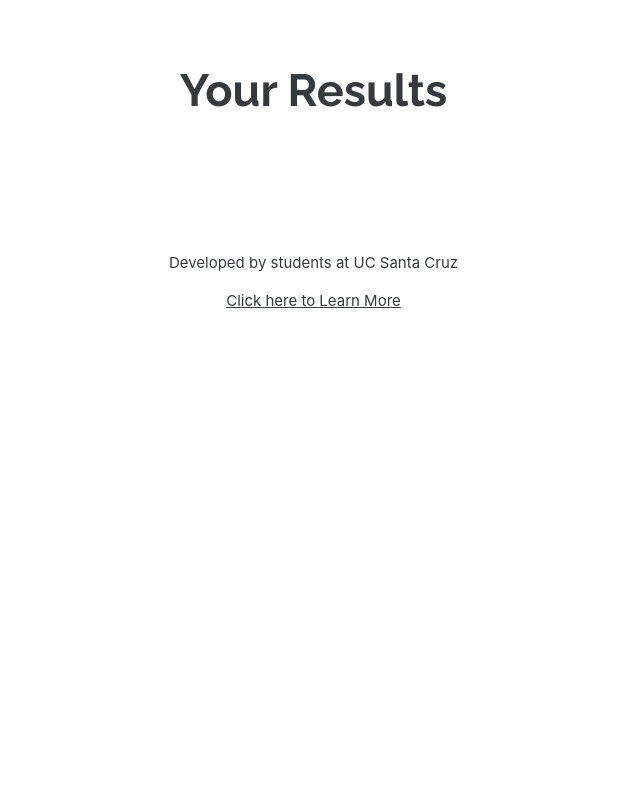
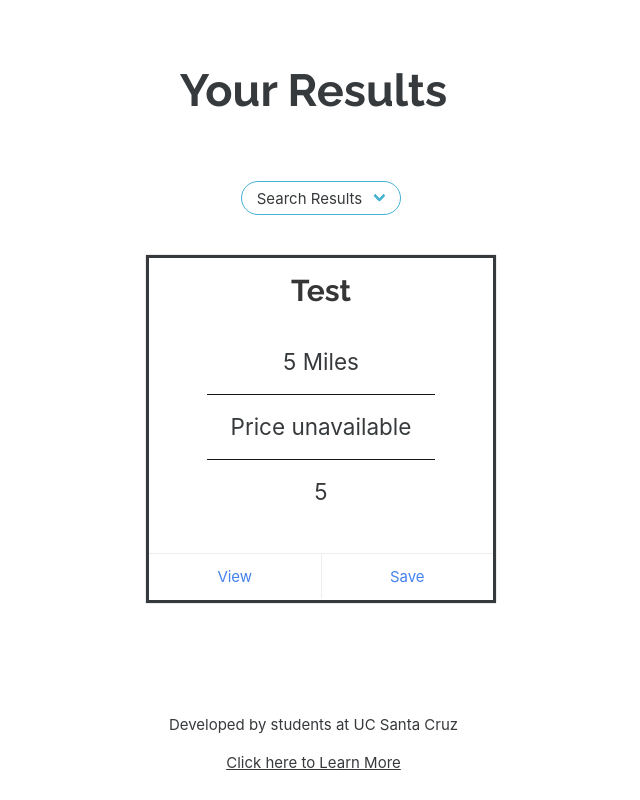
Before and after one commit to krishnakpandian/CSE-115, a React (Create React App) app: page / in a window 1280 px wide. Shown: the part 1025-1825 px from the top of the page, without its empty margins (319-959 px from the left). Before the commit the page ends 1363 px from the top, so only its background shows below. Built offline with nearby package versions, Linux system fonts and the light colour scheme.

Commit message:
Results can render or not render depending on variable from parent components but not without manually refreshing page

```diff
--- a/src/Views/Home.tsx
+++ b/src/Views/Home.tsx
@@ -5,15 +5,16 @@ import NavbarTop from "../components/NavBar/navbar_top";
 import NavbarBottom from "../components/NavBar/navbar_bottom";
 import NavbarMiddle from "../components/NavBar/navbar_middle";
 import ResultBody from '../components/Results/result-body';
+import SaveToggle from '../components/Results/saveToggle';
 import Search from '../components/search/Search';
 import MapResult from '../components/Request/MapResult';
-import {results, props} from "../components/Results/result-body";
+import { results, props } from "../components/Results/result-body";
 
 const Home = () => {
   const [data, setData] = useState<props>({
-      results: [],
+    results: [{ cityName: "Test", distance: 5, travelTime: 5, averageCost: -1 }],
     statusCode: 0,
-      message:"",
+    message: "",
     lat: 0,
     lng: 0,
     address: ""
@@ -36,7 +37,7 @@ const Home = () => {
       <Search data={data} setData={updateData} />
       <NavbarMiddle />
       <MapResult {...data} />
-        <ResultBody {...data}/>
+      <SaveToggle searchState={'search'} {...data} />
       <NavbarBottom />
     </div>
   );
--- a/src/components/Results/result-body.tsx
+++ b/src/components/Results/result-body.tsx
@@ -1,8 +1,8 @@
 import React, { Component } from "react";
 import { checkServerIdentity } from "tls";
 import "../../bulma.css"
+import Search from "../search/Search";
 import "./result-body.css"
-import SaveToggle from "./saveToggle";
 
 export interface results {
   cityName: string,
@@ -17,12 +17,14 @@ export interface props {
   message: string,
   lat: number,
   lng: number,
-  address: string
+  address: string,
+  viewState?: string,
+  currentState?: string
 }
 
-const ResultBody: React.FC<props> = ({ results, statusCode, message, lat, lng, address }: props) => {
+const ResultBody: React.FC<props> = ({ results, statusCode, message, lat, lng, address, viewState, currentState }: props) => {
   console.log(results);
-  <SaveToggle searchState='false' />
+  if (viewState == currentState) {
     return (
       <>
         <div className="result-container">
@@ -51,6 +53,10 @@ const ResultBody: React.FC<props> = ({ results, statusCode, message, lat, lng, a
         </div>
       </>
     )
+  }
+  else {
+    return null
+  }
 
   // Checks if the travelTime exists
   function travel(param) {
@@ -65,7 +71,7 @@ const ResultBody: React.FC<props> = ({ results, statusCode, message, lat, lng, a
   // Checks if the averageCost exists
   function cost(param) {
     if (param != -1) {
-      return "$" + param
+      return "$" + (Math.round(param * 100) / 100).toFixed(2);
     }
     else {
       return "Price unavailable"
--- a/src/components/Results/saveToggle.tsx
+++ b/src/components/Results/saveToggle.tsx
@@ -1,18 +1,34 @@
 import React, { Component } from "react";
+import { isConstructorDeclaration } from "typescript";
+import ResultBody from "./result-body"
 
-interface props {
+export interface results {
+    cityName: string,
+    distance?: number,
+    travelTime?: number,
+    averageCost?: number
+}
+
+export interface props {
+    results: results[],
+    statusCode: number,
+    message: string,
+    lat: number,
+    lng: number,
+    address: string
     searchState: any;
 }
 
-const SaveToggle: React.FC<props> = ({ searchState }: props) => {
+const SaveToggle: React.FC<props> = ({ searchState, ...data }: props) => {
     return (
-        <div className="control">
+        <div>
             <div className="select is-primary is-rounded">
                 <select onChange={(e) => changeState(e.target.value)}>
-                    <option value='false'>Search Results</option>
-                    <option value='true'>Saved Results</option>
+                    <option value='search'>Search Results</option>
+                    <option value='saved'>Saved Results</option>
                 </select>
             </div>
+            <ResultBody viewState="search" currentState={searchState} {...data} />
         </div>
     )
     function changeState(param) {
```
Lines whose indentation alone changed are shown as unchanged.
